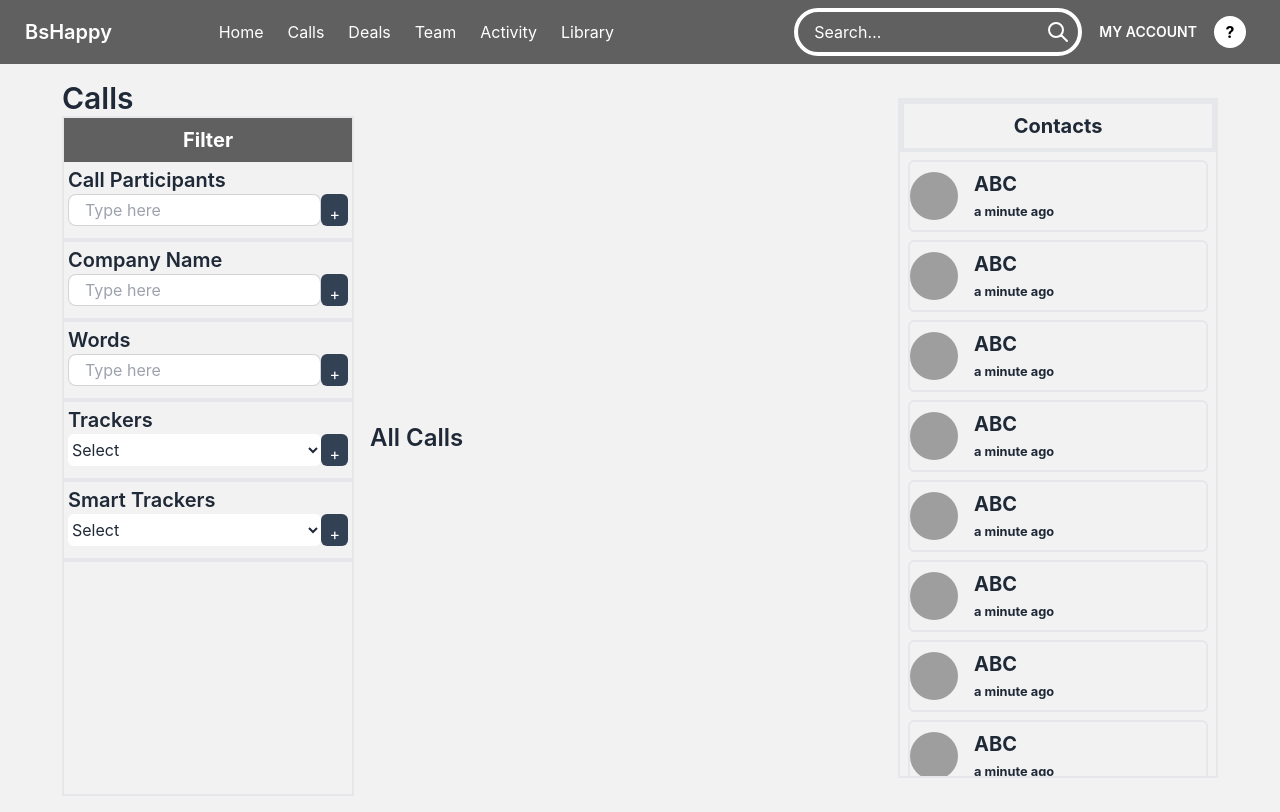
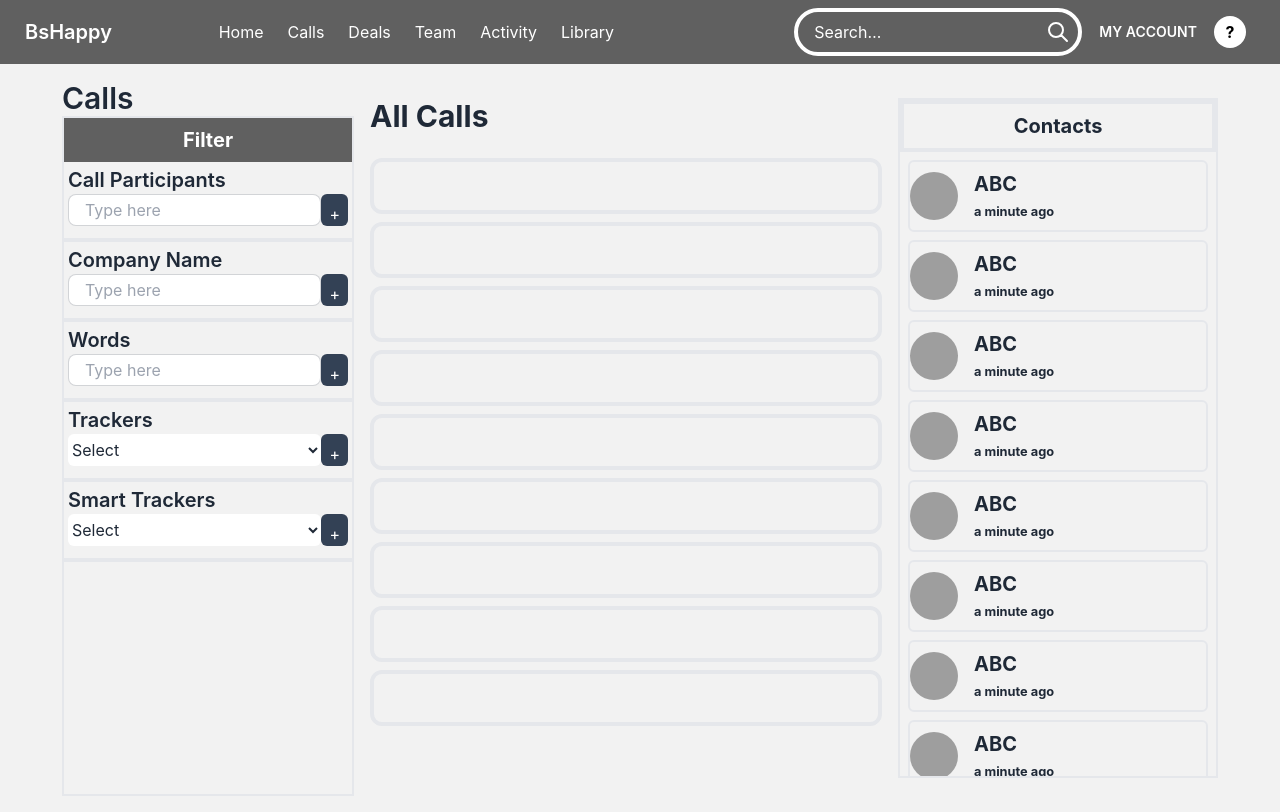
Before and after one commit to Neamul01/video-chat-app, a React (Create React App) app: page /calls in a window 1280 px wide. Built offline with nearby package versions, Linux system fonts and the light colour scheme; no server answers; grey boxes are pictures that could not be loaded.

Commit message:
all call section added

```diff
--- /dev/null
+++ b/src/pages/Calls/AllCallCard.js
@@ -0,0 +1,10 @@
+import React from 'react';
+
+const AllCallCard = () => {
+    return (
+        <div className='h-14 rounded-xl w-full border-4 my-2'>
+        </div>
+    );
+};
+
+export default AllCallCard;
--- /dev/null
+++ b/src/pages/Calls/AllCalls.js
@@ -0,0 +1,15 @@
+import React from 'react';
+import AllCallCard from './AllCallCard';
+
+const AllCalls = () => {
+    const allCalls = [1, 2, 3, 4, 5, 6, 7, 8, 9]
+    return (
+        <div>
+            {
+                allCalls.map((call) => <AllCallCard key={call}></AllCallCard>)
+            }
+        </div>
+    );
+};
+
+export default AllCalls;
--- a/src/pages/Calls/Calls.js
+++ b/src/pages/Calls/Calls.js
@@ -1,5 +1,5 @@
 import React from 'react';
-import ChatSection from '../Home/ChatSection';
+import AllCalls from './AllCalls';
 import CallItem from './CallItem';
 import Contacts from './Contacts';
 
@@ -16,9 +16,9 @@ const Calls = () => {
                     </div>
 
                     {/* middle side video conferance area  */}
-                    <div className='video-call h-[85vh] w-[40vw] flex items-center'>
-                        <h2 className='text-2xl font-semibold'>All Calls</h2>
-
+                    <div className='video-call h-[85vh] w-[40vw] flex flex-col'>
+                        <h2 className='text-3xl font-bold mb-4 text-left'>All Calls</h2>
+                        <AllCalls></AllCalls>
                     </div>
 
                     {/* right side, chat area  */}
```
